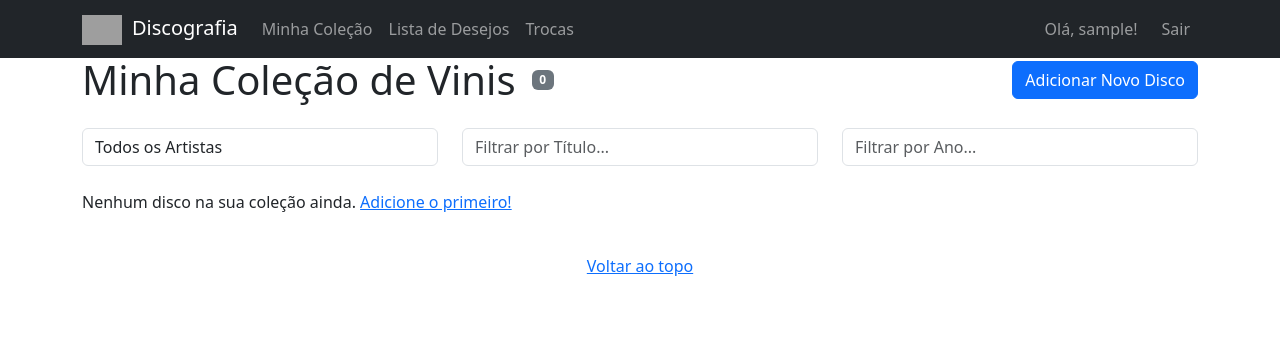
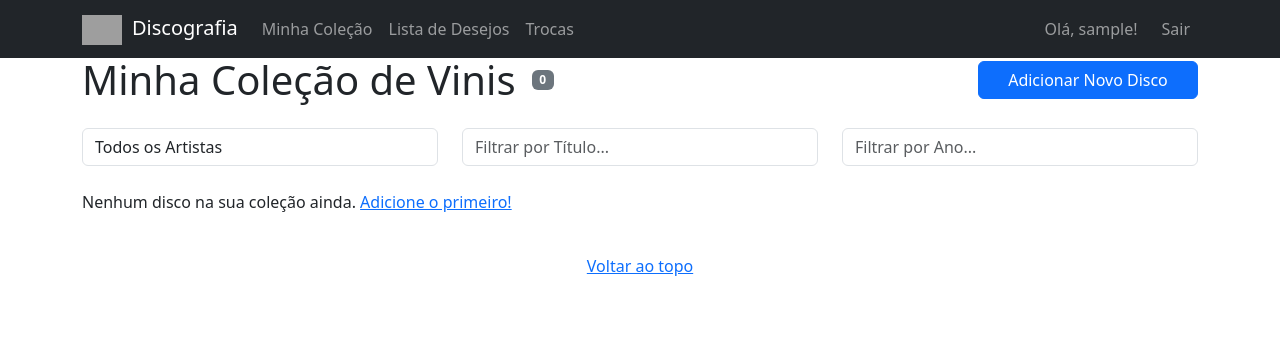
Before and after one commit to maurovmorais/Discografia, a Django app: page / in a window 1280 px wide. Shown: the top 358 px of the page. Run offline with Django 5.2, Linux system fonts and the light colour scheme; the visitor is signed in with stand-in values (Sample User, id 1); data that the repository does not hold is empty; grey boxes are pictures that could not be loaded.

Commit message:
feat: Padroniza o tamanho dos botões 'Adicionar'

```diff
--- a/templates/catalog/desejo_list.html
+++ b/templates/catalog/desejo_list.html
@@ -8,7 +8,9 @@
         <h1 class="mb-0">Minha Lista de Desejos</h1>
         <span class="badge bg-secondary ms-3">{{ desejos.count }}</span>
     </div>
-    <a href="{% url 'catalog:desejo_create' %}" class="btn btn-primary">Adicionar Novo Desejo</a>
+    <div class="d-grid" style="min-width: 220px;">
+        <a href="{% url 'catalog:desejo_create' %}" class="btn btn-primary">Adicionar Novo Desejo</a>
+    </div>
 </div>
 
 <div class="row">
--- a/templates/catalog/vinil_list.html
+++ b/templates/catalog/vinil_list.html
@@ -8,7 +8,9 @@
         <h1 class="mb-0">Minha Coleção de Vinis</h1>
         <span class="badge bg-secondary ms-3">{{ total_vinis }}</span>
     </div>
-    <a href="{% url 'catalog:vinil_create' %}" class="btn btn-primary">Adicionar Novo Disco</a>
+    <div class="d-grid" style="min-width: 220px;">
+        <a href="{% url 'catalog:vinil_create' %}" class="btn btn-primary">Adicionar Novo Disco</a>
+    </div>
 </div>
 
 <!-- Formulário de Filtro -->
```
